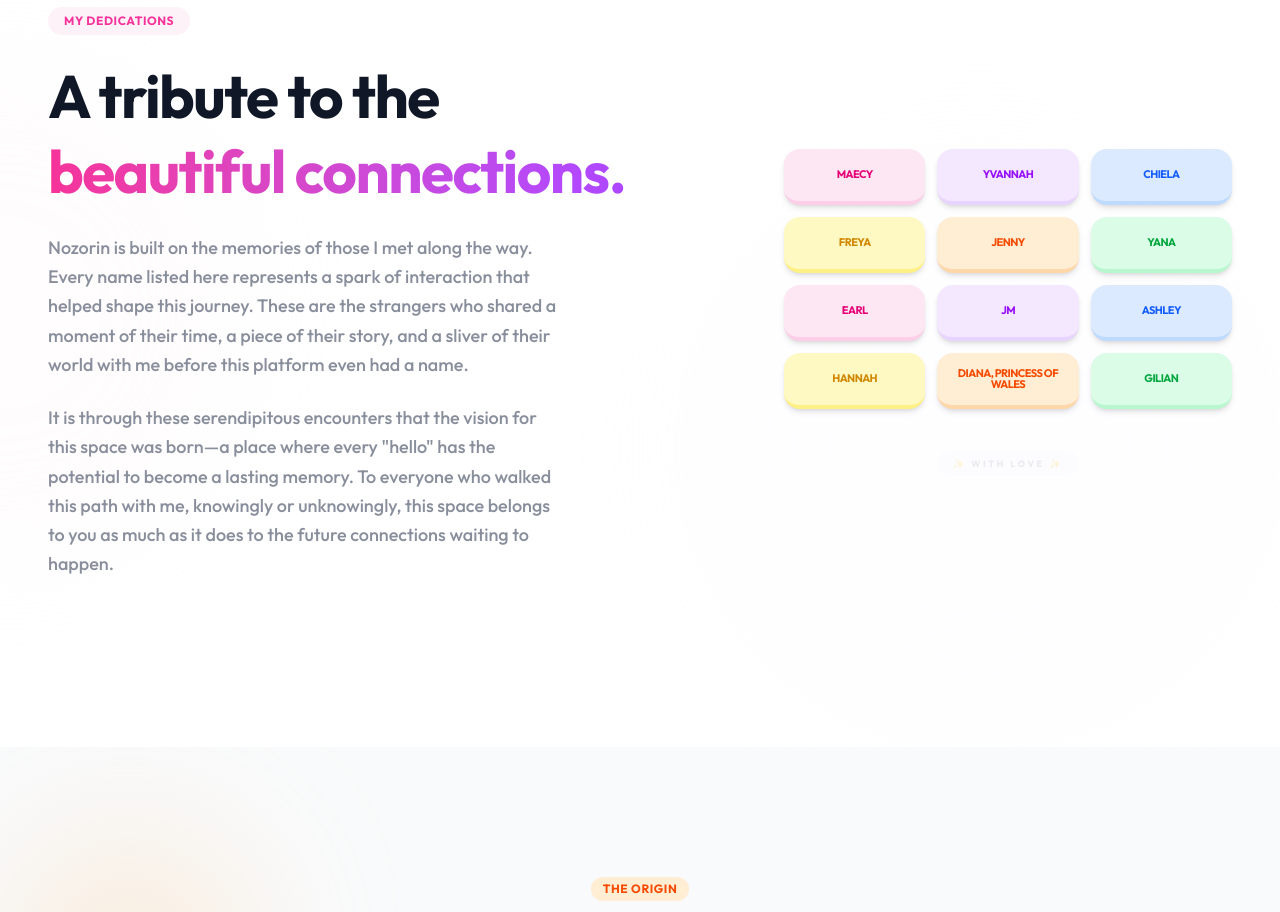
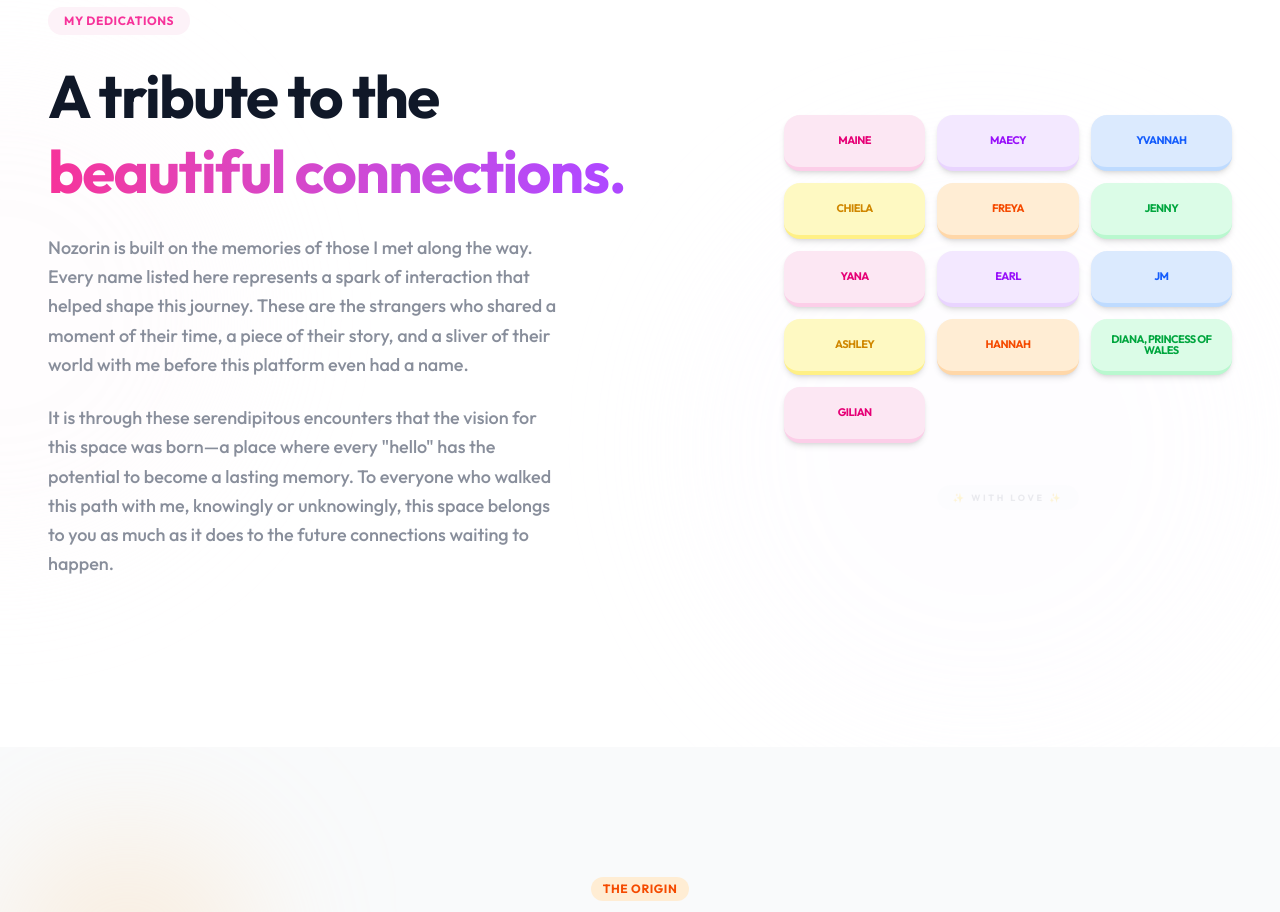
Before and after one commit to noirelle/Nozorin, a Next.js app in the folder ui/: page / in a window 1280 px wide. Shown: the part 3140-4052 px from the top of the page. Built offline with nearby package versions, Linux system fonts and the light colour scheme; no server answers.

Commit message:
feat: introduce Dedications section component to display tribute messages and a grid of names.

```diff
--- a/ui/sections/Dedications.tsx
+++ b/ui/sections/Dedications.tsx
@@ -6,7 +6,7 @@
 export default function Dedications() {
 
     const strangerNames = [
-        "Maecy", "Yvannah", "Chiela", "Freya", "Jenny", "Yana", "Earl", "JM", "Ashley", "Hannah", "Diana, Princess of Wales", "Gilian"
+        "Maine", "Maecy", "Yvannah", "Chiela", "Freya", "Jenny", "Yana", "Earl", "JM", "Ashley", "Hannah", "Diana, Princess of Wales", "Gilian"
     ];
 
     const themes = [
```
